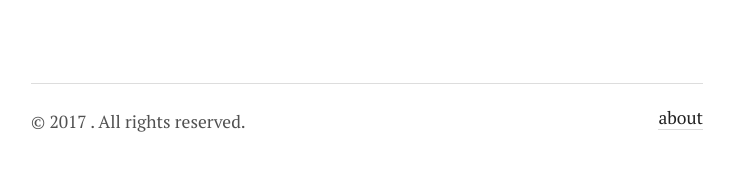
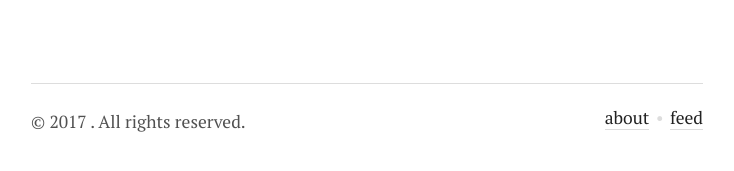
Before and after one commit to alexpana/alexpana.github.io, a Jekyll site: the page built from index.html, in a window 1280 px wide. Shown: the part 321-492 px from the top of the page, without its empty margins (273-1007 px from the left). Built offline with Jekyll 4.4.1, drawn with Linux system fonts in a browser that asks for light colours; the list of posts is cut into pages by our own code.

Commit message:
Add feed link

```diff
--- a/_layouts/default.html
+++ b/_layouts/default.html
@@ -27,10 +27,10 @@
 
             <span class="navigation">
                 <a href="/about">about</a>
-                <!--<span class="separator">&middot;</span> <a href="/archive">archive</a>-->
+                <span class="separator">&bullet;</span> <a href="/atom.xml">feed</a>
             </span>
         </small>
     </footer>
-    </div>
+</div>
 </body>
 </html>
--- a/_sass/_layout.scss
+++ b/_sass/_layout.scss
@@ -11,4 +11,16 @@ footer {
   margin-bottom: 2rem;
   border-top: 1px solid #ddd;
   padding-top: 1rem;
+
+  .navigation {
+    float: right;
+    text-align: center;
+
+    .separator {
+      color: #ddd;
+      margin-left: 0.1rem;
+      margin-right: 0.1rem;
+    }
+  }
+
 }
--- a/_sass/_masthead.scss
+++ b/_sass/_masthead.scss
@@ -31,14 +31,3 @@
     margin-top: 1.5rem;
   }
 }
-
-.navigation {
-  float: right;
-  text-align: center;
-
-  .separator {
-    color: #ddd;
-    margin-left: 0.3rem;
-    margin-right: 0.3rem;
-  }
-}
```
